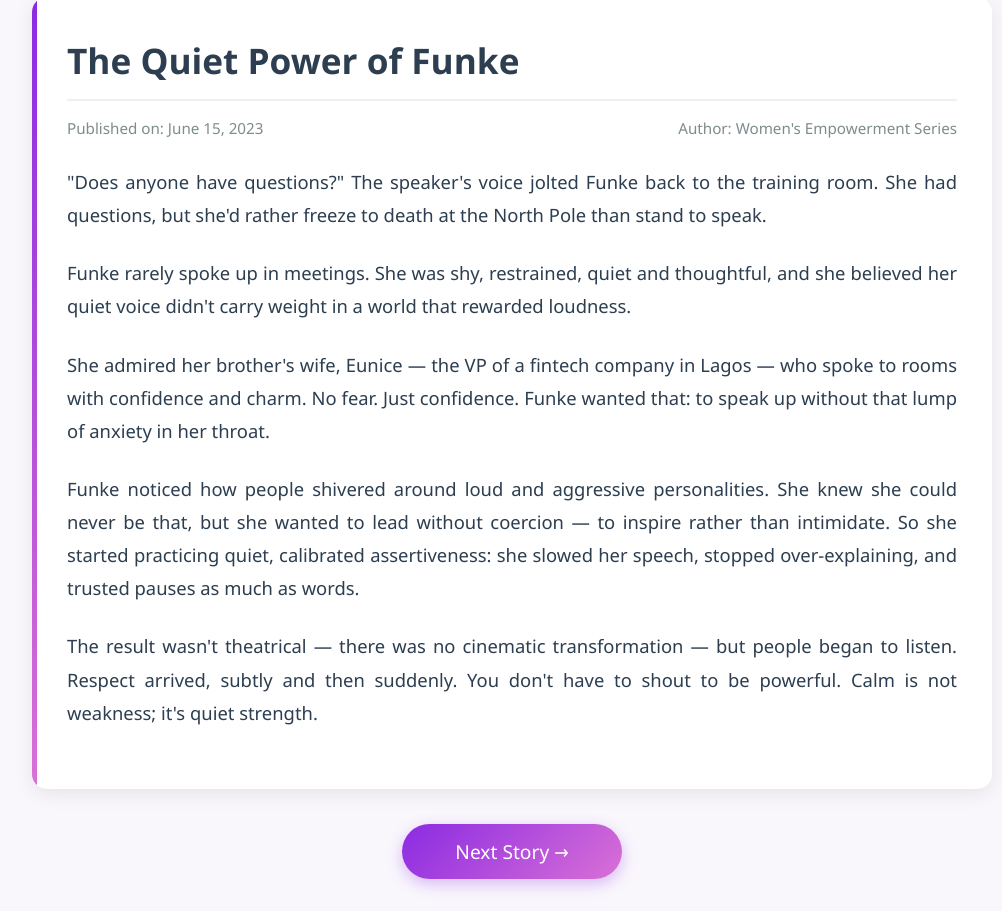
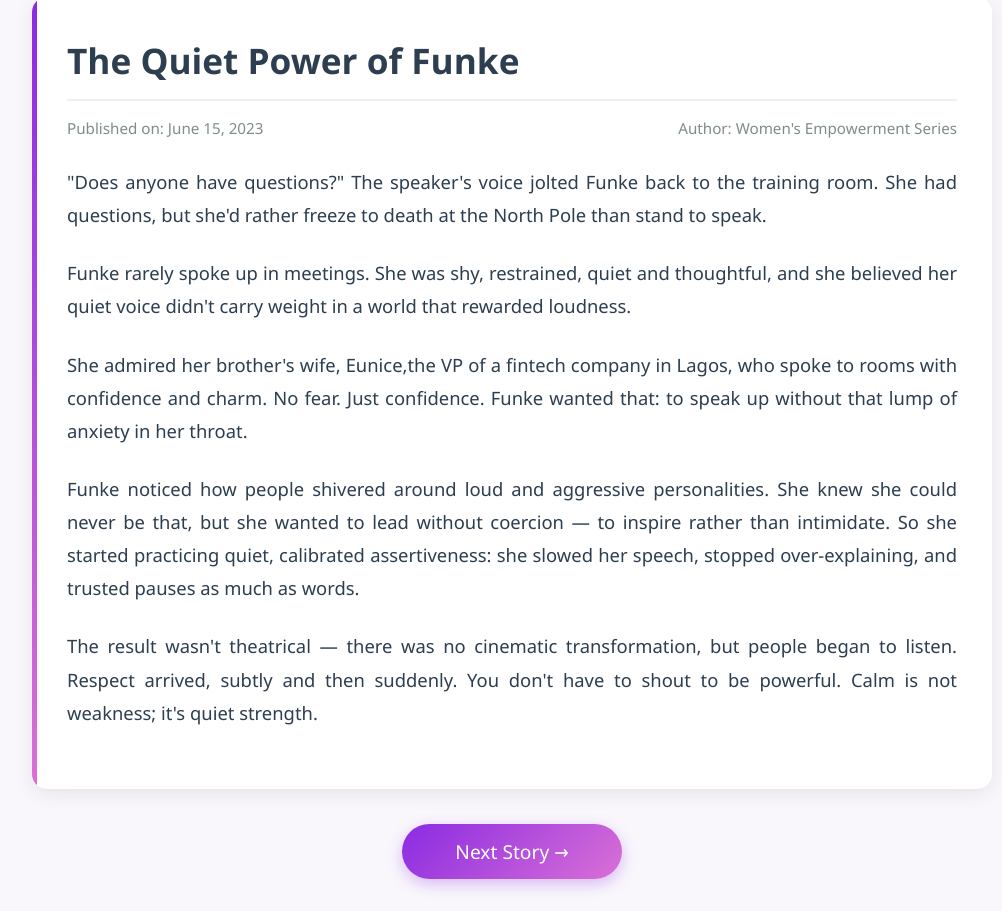
Before and after one commit to demisuperad123/Blogpost, a plain HTML site: page index.html in a window 1280 px wide. Shown: the part 255-1166 px from the top of the page, without its empty margins (128-1130 px from the left). Drawn offline with Linux system fonts and the light colour scheme.

Commit message:
Update index.html

```diff
--- a/index.html
+++ b/index.html
@@ -329,9 +329,9 @@
             <div class="article-content" id="current-content">
                 <p>"Does anyone have questions?" The speaker's voice jolted Funke back to the training room. She had questions, but she'd rather freeze to death at the North Pole than stand to speak.</p>
                 <p>Funke rarely spoke up in meetings. She was shy, restrained, quiet and thoughtful, and she believed her quiet voice didn't carry weight in a world that rewarded loudness.</p>
-                <p>She admired her brother's wife, Eunice — the VP of a fintech company in Lagos — who spoke to rooms with confidence and charm. No fear. Just confidence. Funke wanted that: to speak up without that lump of anxiety in her throat.</p>
-                <p>Funke noticed how people shivered around loud and aggressive personalities. She knew she could never be that, but she wanted to lead without coercion — to inspire rather than intimidate. So she started practicing quiet, calibrated assertiveness: she slowed her speech, stopped over-explaining, and trusted pauses as much as words.</p>
-                <p>The result wasn't theatrical — there was no cinematic transformation — but people began to listen. Respect arrived, subtly and then suddenly. You don't have to shout to be powerful. Calm is not weakness; it's quiet strength.</p>
+                <p>She admired her brother's wife, Eunice, the VP of a fintech company in Lagos who spoke to rooms with confidence and charm. No fear. Just confidence. Funke wanted that: to speak up without that lump of anxiety in her throat.</p>
+                <p>Funke noticed how people shivered around loud and aggressive personalities. She knew she could never be that, but she wanted to lead without coercion to inspire rather than intimidate. So she started practicing quiet, calibrated assertiveness: she slowed her speech, stopped over-explaining, and trusted pauses as much as words.</p>
+                <p>The result wasn't theatrical. There was no cinematic transformation but people began to listen. Respect arrived, subtly and then suddenly. You don't have to shout to be powerful. Calm is not weakness; it's quiet strength.</p>
             </div>
         </div>
 
@@ -375,16 +375,16 @@
                     title: "The Quiet Power of Funke",
                     content: `<p>"Does anyone have questions?" The speaker's voice jolted Funke back to the training room. She had questions, but she'd rather freeze to death at the North Pole than stand to speak.</p>
                              <p>Funke rarely spoke up in meetings. She was shy, restrained, quiet and thoughtful, and she believed her quiet voice didn't carry weight in a world that rewarded loudness.</p>
-                             <p>She admired her brother's wife, Eunice — the VP of a fintech company in Lagos — who spoke to rooms with confidence and charm. No fear. Just confidence. Funke wanted that: to speak up without that lump of anxiety in her throat.</p>
+                             <p>She admired her brother's wife, Eunice,the VP of a fintech company in Lagos, who spoke to rooms with confidence and charm. No fear. Just confidence. Funke wanted that: to speak up without that lump of anxiety in her throat.</p>
                              <p>Funke noticed how people shivered around loud and aggressive personalities. She knew she could never be that, but she wanted to lead without coercion — to inspire rather than intimidate. So she started practicing quiet, calibrated assertiveness: she slowed her speech, stopped over-explaining, and trusted pauses as much as words.</p>
-                             <p>The result wasn't theatrical — there was no cinematic transformation — but people began to listen. Respect arrived, subtly and then suddenly. You don't have to shout to be powerful. Calm is not weakness; it's quiet strength.</p>`
+                             <p>The result wasn't theatrical — there was no cinematic transformation, but people began to listen. Respect arrived, subtly and then suddenly. You don't have to shout to be powerful. Calm is not weakness; it's quiet strength.</p>`
                 },
                 {
                     title: "When you are 'too much'",
                     content: `<p>Toluwani heard it clearly. She had left the meeting shortly before it ended to use the bathroom. Right before she opened the door, she heard Clara and Tope come into the bathroom. "I don't like that girl, abeg. She does too much". Is she the only here? Always talking and complaining.</p>
                              <p>Was it true? Maybe it was. Toluwani would always want to be clear on assignments and instructions. She gave detailed answers. She wanted to follow through on projects and be thorough. She would ask questions people were scared to ask. Maybe she really was doing too much.</p>
                              <p>Toluwani was always told she was "too loud", "too ambitious", and "too opinionated, too aggressive". Of course, she started feeling like everything she did was too much so she intentionally started shrinking herself, her voice, her appearance, her thoughts, her ideas her needs.</p>
-                             <p>And did she regret every minute she shrunk herself.... YES! She felt like a chunk of her soul was missing. She became depressed. Until one day, she came across an old video where she heard a man saying, "You are not too much. You are unique. You are what makes YOU!"</p>
+                             <p>And did she regret every minute she shrank herself.... YES! She felt like a chunk of her soul was missing. She became depressed. Until one day, she came across an old video where she heard a man saying, "You are not too much. You are unique. You are what makes YOU!"</p>
                              <div class="quote">
                                 You are not too much. You are unique. You are what makes YOU!
                              </div>
```
